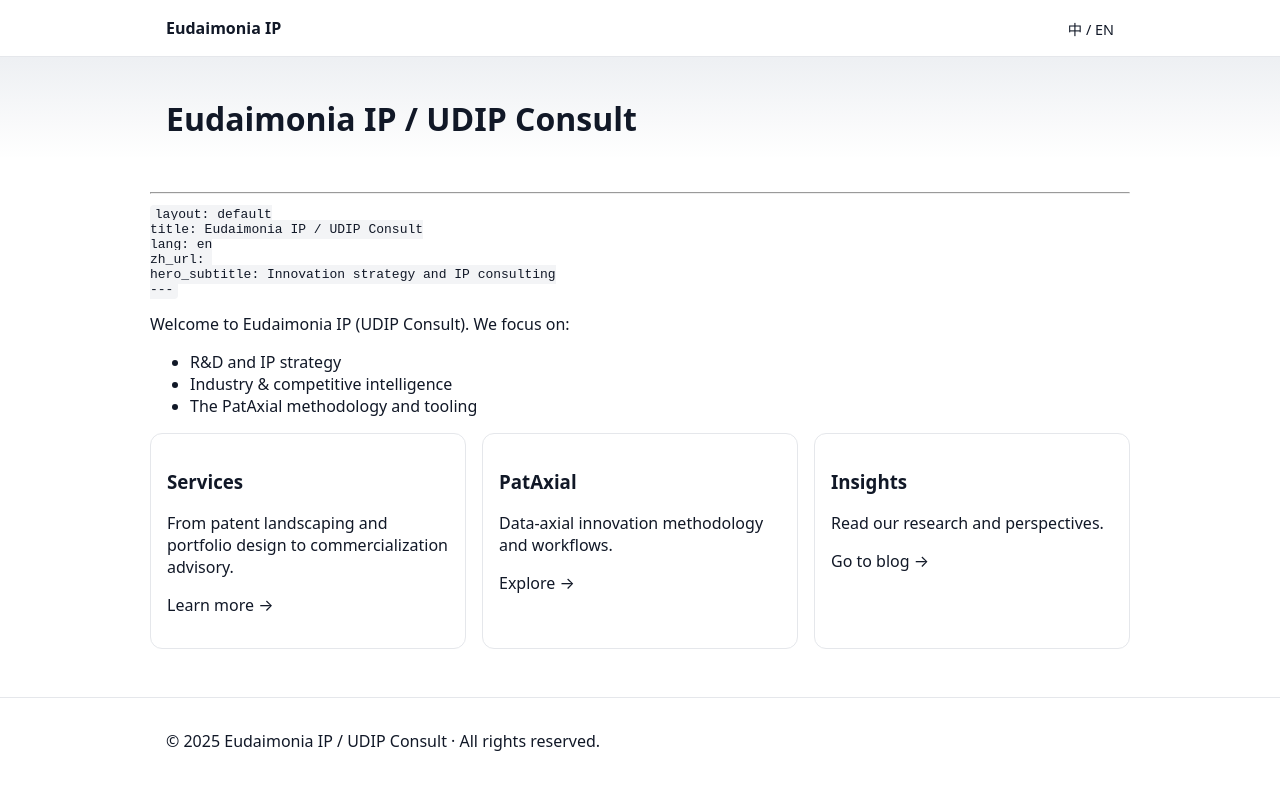
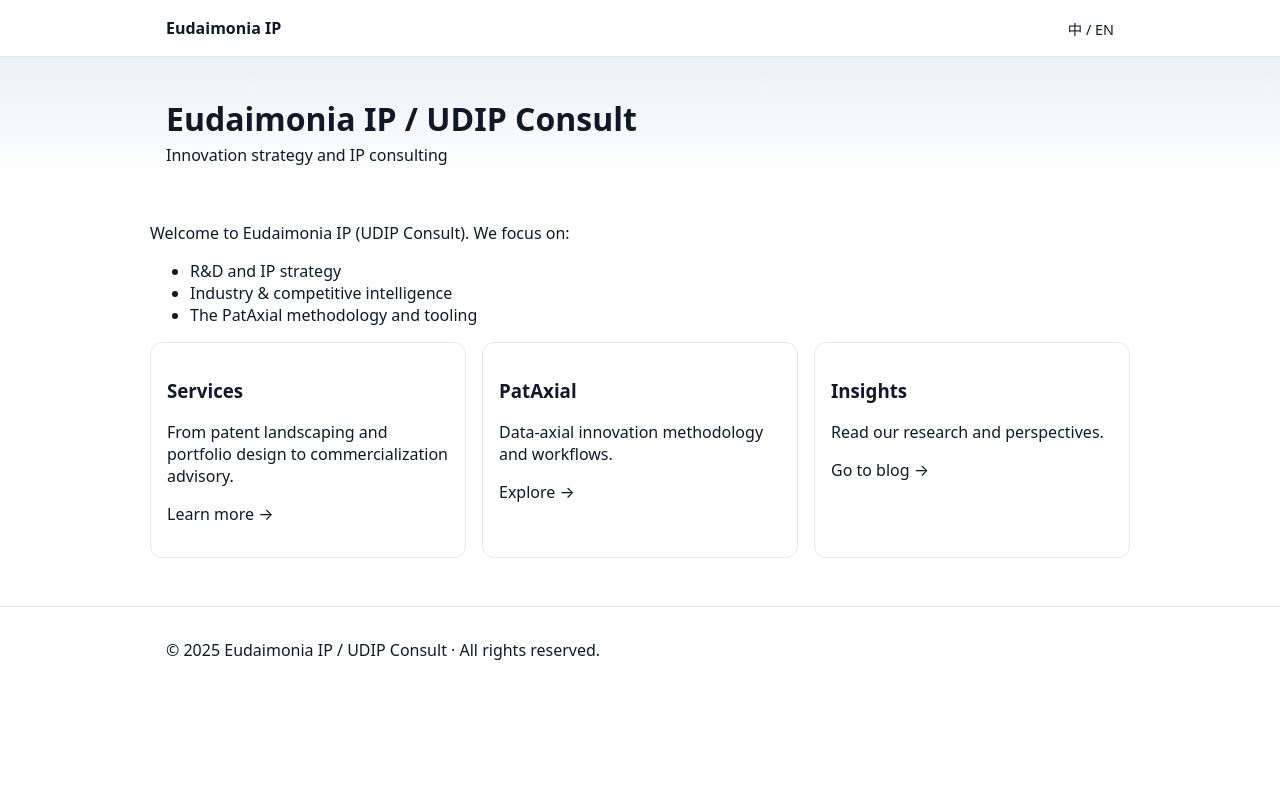
Before and after one commit to nuancenil/udipconsult, a Jekyll site: the page built from en/index.md, in a window 1280 px wide. Shown: the top 790 px of the page. Built offline with Jekyll 4.4.1, drawn with Linux system fonts in a browser that asks for light colours; our own code applies the rules of GitHub Pages for plain Markdown files.

Commit message:
Update index.md

```diff
--- a/en/index.md
+++ b/en/index.md
@@ -1,18 +1,31 @@
 ---
-    layout: default
-    title: Eudaimonia IP / UDIP Consult
-    lang: en
-    zh_url:
-    hero_subtitle: Innovation strategy and IP consulting
-    ---
+layout: default
+title: Eudaimonia IP / UDIP Consult
+lang: en
+zh_url: /
+hero_subtitle: Innovation strategy and IP consulting
+---
 
 Welcome to Eudaimonia IP (UDIP Consult). We focus on:
+
 - R&D and IP strategy
 - Industry & competitive intelligence
 - The PatAxial methodology and tooling
 
 <div class="card-grid">
-  <div class="card"><h3>Services</h3><p>From patent landscaping and portfolio design to commercialization advisory.</p><p><a href="/en/services/">Learn more →</a></p></div>
-  <div class="card"><h3>PatAxial</h3><p>Data-axial innovation methodology and workflows.</p><p><a href="/en/pataxial/">Explore →</a></p></div>
-  <div class="card"><h3>Insights</h3><p>Read our research and perspectives.</p><p><a href="/en/blog/">Go to blog →</a></p></div>
+  <div class="card">
+    <h3>Services</h3>
+    <p>From patent landscaping and portfolio design to commercialization advisory.</p>
+    <p><a href="{{ '/en/services/' | relative_url }}">Learn more →</a></p>
+  </div>
+  <div class="card">
+    <h3>PatAxial</h3>
+    <p>Data-axial innovation methodology and workflows.</p>
+    <p><a href="{{ '/en/pataxial/' | relative_url }}">Explore →</a></p>
+  </div>
+  <div class="card">
+    <h3>Insights</h3>
+    <p>Read our research and perspectives.</p>
+    <p><a href="{{ '/en/blog/' | relative_url }}">Go to blog →</a></p>
+  </div>
 </div>
```
